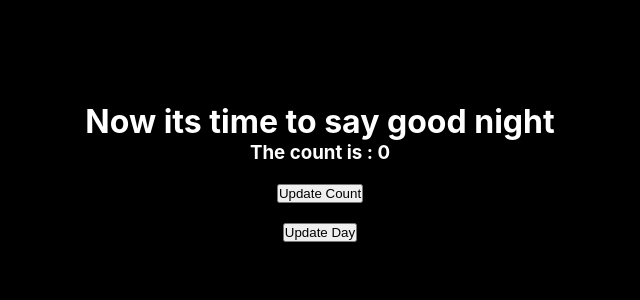
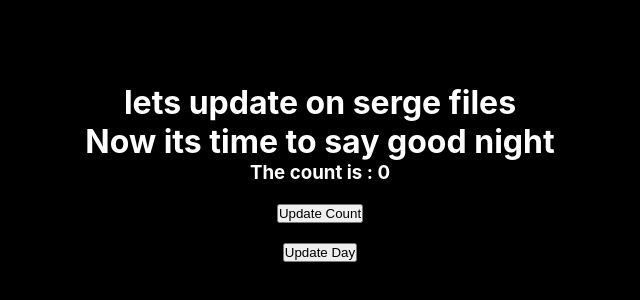
Before and after one commit to waseem-wassu/React-counter-app, a React (Create React App) app: page / in a window 1280 px wide. Shown: the part 228-528 px from the top of the page, without its empty margins (320-960 px from the left). Built offline with nearby package versions, Linux system fonts and the light colour scheme.

Commit message:
Update App.js
adding h1 tag to check changes..

```diff
--- a/src/App.js
+++ b/src/App.js
@@ -8,7 +8,7 @@ function App() {
 
   return (
     <div className={` box ${day ? 'dayLight' : 'dayDark'} `}>
-
+     <h1>lets update on serge files</h1>
     <h1>Now its time to say good {day ? 'morning':'night'}</h1>
 
        <Counter counter={count} />
```
